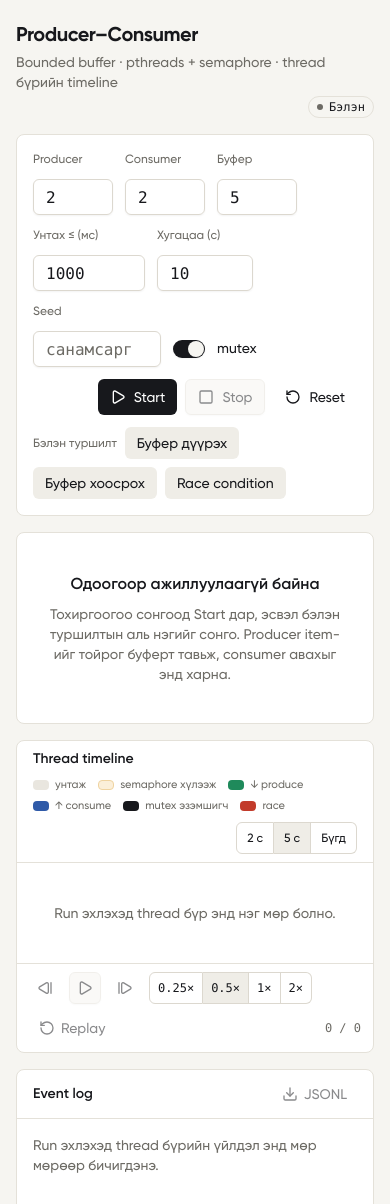
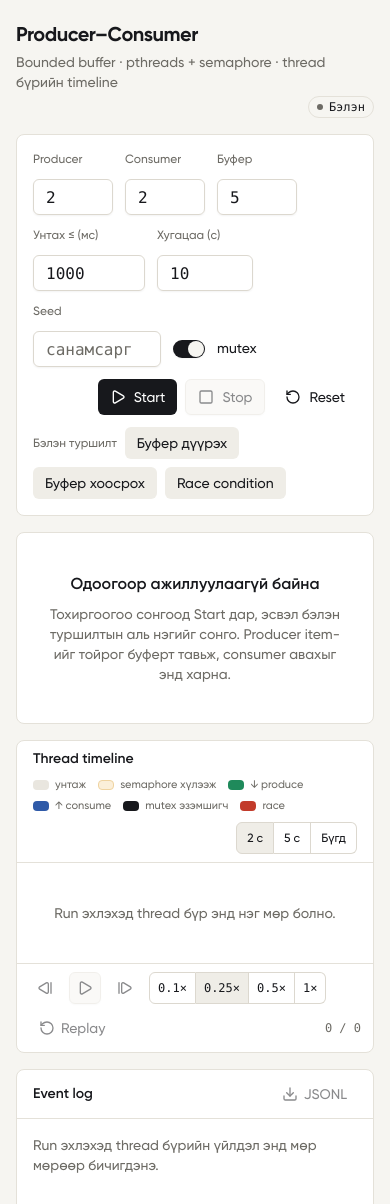
Before and after one commit to khuslenshi/os-bd1-producer-consumer, a Next.js app: page / in a window 390 px wide. Shown: the top 1204 px of the page. Built offline with nearby package versions, Linux system fonts and the light colour scheme.

Commit message:
fix: default to 0.25x playback and a 2 s window on phones

```diff
--- a/src/components/simulator.tsx
+++ b/src/components/simulator.tsx
@@ -39,7 +39,7 @@ export function Simulator() {
   const [events, setEvents] = useState<CoreEvent[]>([])
   const [cursor, setCursor] = useState(0)
   const [playing, setPlaying] = useState(false)
-  const [speed, setSpeed] = useState(0.5)
+  const [speed, setSpeed] = useState(0.25)
   const [windowMs, setWindowMs] = useState(5000)
   const run = useRef<AbortController | null>(null)
   // Playback clock in core milliseconds. The core runs in real time; the screen follows at `speed`.
@@ -166,6 +166,11 @@ export function Simulator() {
     return () => cancelAnimationFrame(raf)
   }, [playing, speed])
 
+  // Phones get the 2 s window: 5 s of events do not fit a narrow timeline.
+  useEffect(() => {
+    if (matchMedia("(max-width: 640px)").matches) setWindowMs(2000)
+  }, [])
+
   useEffect(() => {
     const onKey = (e: KeyboardEvent) => {
       const el = e.target as HTMLElement
--- a/src/components/transport.tsx
+++ b/src/components/transport.tsx
@@ -34,7 +34,7 @@ export function Transport({ count, index, running, playing, speed, onSpeed, onTo
       <Tooltip>
         <TooltipTrigger asChild>
           <ToggleGroup type="single" size="sm" variant="outline" value={String(speed)} onValueChange={(v) => v && onSpeed(Number(v))}>
-            {[0.25, 0.5, 1, 2].map((s) => (
+            {[0.1, 0.25, 0.5, 1].map((s) => (
               <ToggleGroupItem key={s} value={String(s)} className="px-2 font-mono text-xs">{s}×</ToggleGroupItem>
             ))}
           </ToggleGroup>
```
Also changed, not shown: 1 other file (tests, documents, lock files or other folders).
